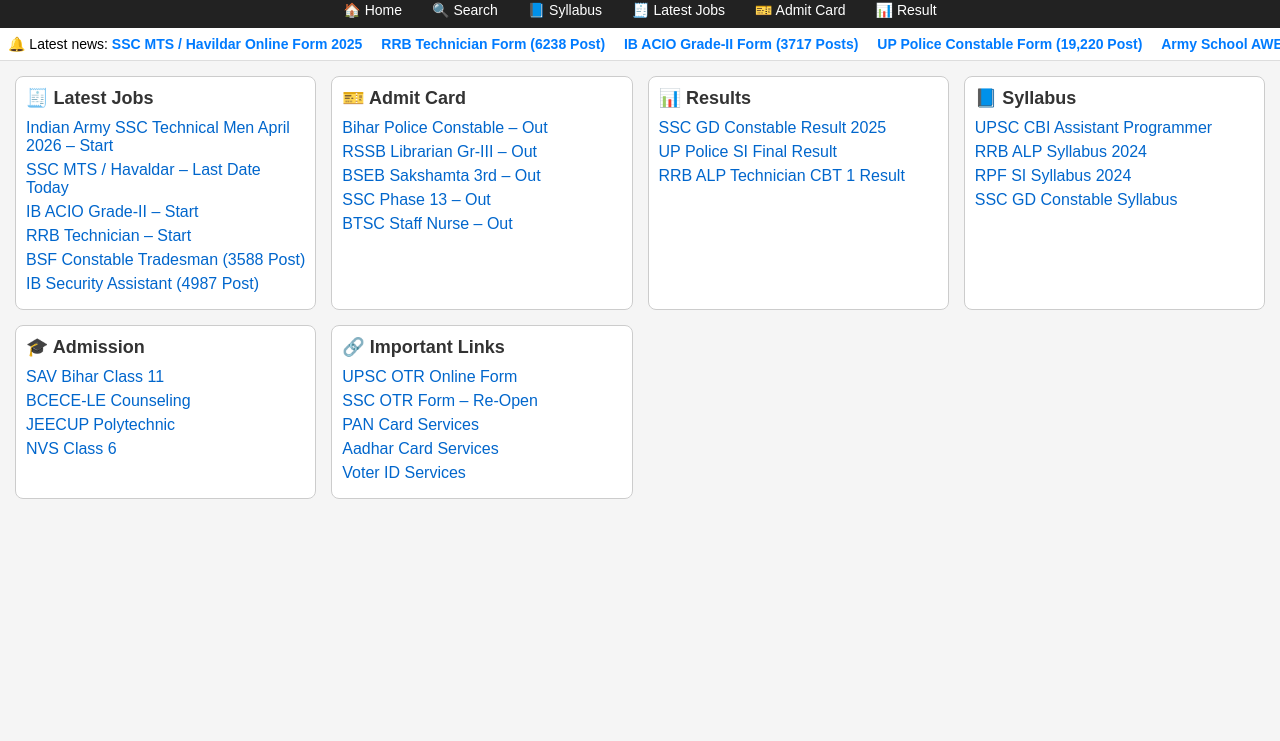
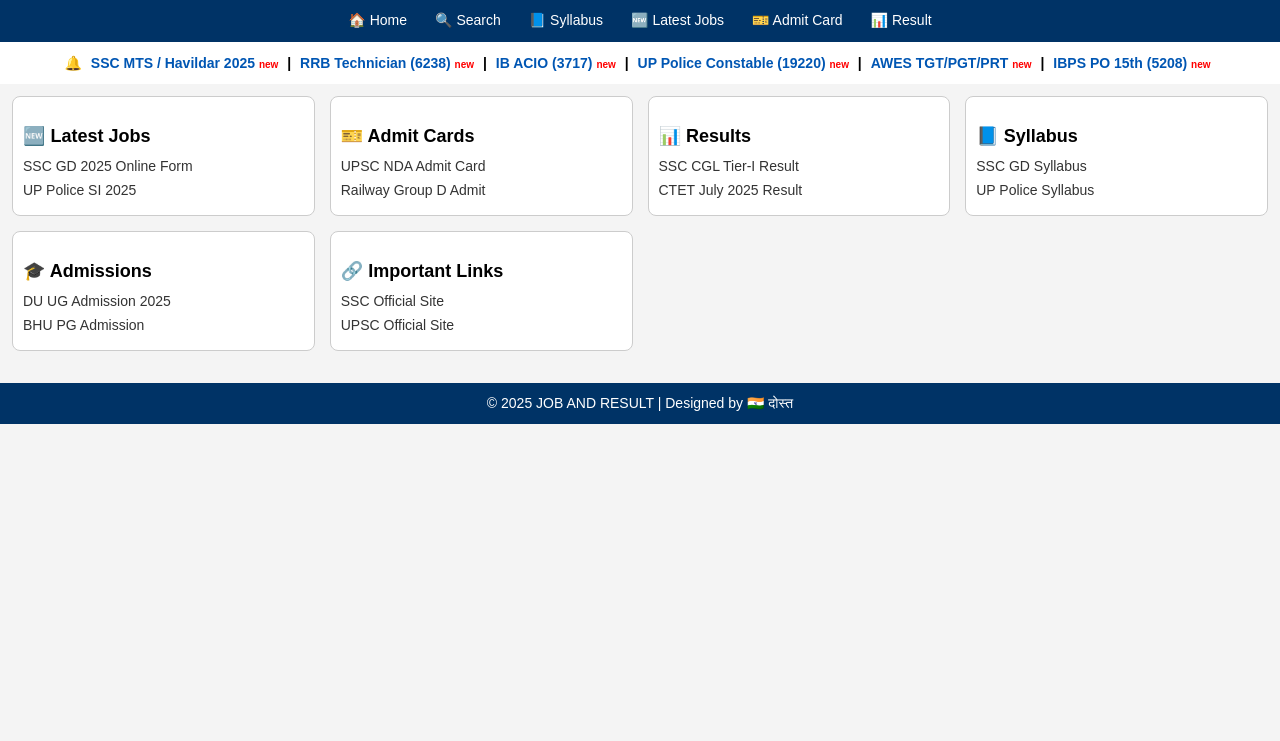
Before and after one commit to Rahul87491/JOB-AND-RESULT-, a plain HTML site: page index.html in a window 1280 px wide. Shown: the part 59-800 px from the top of the page. Drawn offline with Linux system fonts and the light colour scheme.

Commit message:
Update index.html

```diff
--- a/index.html
+++ b/index.html
@@ -1,162 +1,205 @@
-<!DOCTYPE html><html lang="hi">
+<!DOCTYPE html>
+<html lang="hi">
 <head>
   <meta charset="UTF-8">
-  <meta name="viewport" content="width=device-width, initial-scale=1.0">
+  <meta name="viewport" content="width=device-width, initial-scale=1.0, user-scalable=yes">
   <title>JOB AND RESULT 🇮🇳</title>
   <style>
     body {
+      margin: 0;
       font-family: Arial, sans-serif;
-      margin: 0;
-      background-color: #f5f5f5;
+      background-color: #f4f4f4;
     }
-    header {
-      background: linear-gradient(to right, #ff9933, white, #138808);
-      padding: 10px;
+
+    /* Header */
+    .header {
+      background: linear-gradient(to right, orange, white, green);
+      color: black;
+      padding: 12px;
       text-align: center;
-      font-size: 26px;
+      font-size: 28px;
       font-weight: bold;
     }
-    nav {
+
+    /* Navigation */
+    .nav {
+      background-color: #003366;
       display: flex;
+      flex-wrap: wrap;
       justify-content: center;
-      background-color: #222;
-      flex-wrap: wrap;
+      padding: 6px 0;
     }
-    nav a {
+
+    .nav a {
       color: white;
       text-decoration: none;
-      padding: 10px 15px;
-      display: block;
+      padding: 8px 14px;
       font-size: 14px;
     }
-    .latest-news {
-      background-color: white;
-      padding: 8px;
-      overflow-x: auto;
-      white-space: nowrap;
+
+    .nav a:hover {
+      background-color: #005599;
+      border-radius: 4px;
+    }
+
+    /* Open Latest News */
+    .latest-news-open {
+      padding: 10px;
       font-size: 14px;
-      border-bottom: 1px solid #ddd;
+      background-color: #ffffff;
+      color: #000;
+      text-align: center;
+      font-weight: bold;
+      line-height: 1.6;
     }
-    .latest-news a {
-      color: #007bff;
-      margin-right: 15px;
+
+    .latest-news-open a {
+      color: #0056b3;
       text-decoration: none;
-      font-weight: bold;
+      margin: 0 5px;
     }
-    .container {
+
+    .latest-news-open a:hover {
+      text-decoration: underline;
+    }
+
+    .new-tag {
+      color: red;
+      font-size: 10px;
+      animation: blink 1s infinite;
+    }
+
+    @keyframes blink {
+      50% { opacity: 0; }
+    }
+
+    /* Main Grid */
+    .main-grid {
       display: grid;
       grid-template-columns: repeat(auto-fit, minmax(300px, 1fr));
       gap: 15px;
-      padding: 15px;
+      padding: 12px;
     }
+
     .box {
-      background-color: #fff;
+      background-color: white;
       border: 1px solid #ccc;
+      border-radius: 8px;
       padding: 10px;
-      border-radius: 8px;
     }
+
     .box h3 {
-      margin-top: 0;
       font-size: 18px;
-      color: #333;
       margin-bottom: 10px;
     }
+
     .box ul {
-      list-style: none;
       padding: 0;
+      list-style-type: none;
       margin: 0;
     }
+
     .box li {
       margin-bottom: 6px;
     }
+
     .box a {
       text-decoration: none;
-      color: #0066cc;
+      color: #333;
+      font-size: 14px;
+    }
+
+    .box a:hover {
+      color: #007bff;
+    }
+
+    /* Footer */
+    .footer {
+      background-color: #003366;
+      color: white;
+      text-align: center;
+      padding: 12px;
+      font-size: 14px;
+      margin-top: 20px;
     }
   </style>
 </head>
 <body>
-  <header>
-    JOB AND RESULT 🇮🇳
-  </header>  <nav>
+
+  <!-- Header -->
+  <div class="header">🇮🇳 JOB AND RESULT</div>
+
+  <!-- Navigation -->
+  <div class="nav">
     <a href="#">🏠 Home</a>
     <a href="#">🔍 Search</a>
     <a href="#">📘 Syllabus</a>
-    <a href="#">🧾 Latest Jobs</a>
+    <a href="#">🆕 Latest Jobs</a>
     <a href="#">🎫 Admit Card</a>
     <a href="#">📊 Result</a>
-  </nav>  <div class="latest-news">
-    🔔 Latest news:
-    <a href="https://sarkariresult.com.cm/ssc-multi-tasking-staff-mts-recruitment-2025/">SSC MTS / Havildar Online Form 2025</a>
-    <a href="https://sarkariresult.com.cm/railway-rrb-technician-cen-no-02-2025-recruitment-2025/">RRB Technician Form (6238 Post)</a>
-    <a href="https://sarkariresult.com.cm/ib-acio-grade-ii-executive-recruitment-2025/">IB ACIO Grade-II Form (3717 Posts)</a>
-    <a href="http://sarkariresult.com.cm/up-police-constable-recruitment-2025/">UP Police Constable Form (19,220 Post)</a>
-    <a href="https://sarkariresult.com.cm/army-school-awes-tgt-pgt-prt-recruitment-2025/">Army School AWES Form</a>
-    <a href="https://sarkariresult.com.cm/ibps-probationary-officer-po-15th-online-form-2025/">IBPS PO 15th Form (5208 Posts)</a>
-  </div>  <div class="container">
+  </div>
+
+  <!-- 🔔 Open Latest News Bar -->
+  <div class="latest-news-open">
+    🔔
+    <a href="https://sarkariresult.com.cm/ssc-multi-tasking-staff-mts-recruitment-2025/">SSC MTS / Havildar 2025 <span class="new-tag">new</span></a> |
+    <a href="https://sarkariresult.com.cm/railway-rrb-technician-cen-no-02-2025-recruitment-2025/">RRB Technician (6238) <span class="new-tag">new</span></a> |
+    <a href="https://sarkariresult.com.cm/ib-acio-grade-ii-executive-recruitment-2025/">IB ACIO (3717) <span class="new-tag">new</span></a> |
+    <a href="http://sarkariresult.com.cm/up-police-constable-recruitment-2025/">UP Police Constable (19220) <span class="new-tag">new</span></a> |
+    <a href="https://sarkariresult.com.cm/army-school-awes-tgt-pgt-prt-recruitment-2025/">AWES TGT/PGT/PRT <span class="new-tag">new</span></a> |
+    <a href="https://sarkariresult.com.cm/ibps-probationary-officer-po-15th-online-form-2025/">IBPS PO 15th (5208) <span class="new-tag">new</span></a>
+  </div>
+
+  <!-- Main Content -->
+  <div class="main-grid">
     <div class="box">
-      <h3>🧾 Latest Jobs</h3>
+      <h3>🆕 Latest Jobs</h3>
       <ul>
-        <li><a href="https://sarkariresult.com.cm/indian-army-ssc-technical-april-men-recruitment-2025-26/">Indian Army SSC Technical Men April 2026 – Start</a></li>
-        <li><a href="https://sarkariresult.com.cm/ssc-multi-tasking-staff-mts-recruitment-2025-chk/">SSC MTS / Havaldar – Last Date Today</a></li>
-        <li><a href="https://sarkariresult.com.cm/ib-acio-grade-ii-executive-recruitment-2025-start-chk/">IB ACIO Grade-II – Start</a></li>
-        <li><a href="https://sarkariresult.com.cm/railway-rrb-technician-cen-no-02-2025-recruitment-2025/">RRB Technician – Start</a></li>
-        <li><a href="https://sarkariresult.com.cm/bsf-constable-tradesman-recruitment-2025/">BSF Constable Tradesman (3588 Post)</a></li>
-        <li><a href="https://sarkariresult.com.cm/ib-security-assistant-recruitment-2025/">IB Security Assistant (4987 Post)</a></li>
-        <!-- More can be added -->
-      </ul>
-    </div><div class="box">
-  <h3>🎫 Admit Card</h3>
-  <ul>
-    <li><a href="https://sarkariresult.com.cm/bihar-police-csbc-constable-admit-card-2025/">Bihar Police Constable – Out</a></li>
-    <li><a href="https://sarkariresult.com.cm/rssb-librarian-gr-iii-admit-card-2025/">RSSB Librarian Gr-III – Out</a></li>
-    <li><a href="https://sarkariresult.com.cm/bseb-sakshamta-pariksha-3rd-admit-card-2025/">BSEB Sakshamta 3rd – Out</a></li>
-    <li><a href="https://sarkariresult.com.cm/ssc-phase-13-admit-card-2025/">SSC Phase 13 – Out</a></li>
-    <li><a href="https://sarkariresult.com.cm/bihar-btsc-staff-nurse-admit-card-2025/">BTSC Staff Nurse – Out</a></li>
+        <li><a href="#">SSC GD 2025 Online Form</a></li>
+        <li><a href="#">UP Police SI 2025</a></li>
       </ul>
     </div>
-
+    <div class="box">
+      <h3>🎫 Admit Cards</h3>
+      <ul>
+        <li><a href="#">UPSC NDA Admit Card</a></li>
+        <li><a href="#">Railway Group D Admit</a></li>
+      </ul>
+    </div>
     <div class="box">
       <h3>📊 Results</h3>
       <ul>
-    <li><a href="#">SSC GD Constable Result 2025</a></li>
-    <li><a href="#">UP Police SI Final Result</a></li>
-    <li><a href="#">RRB ALP Technician CBT 1 Result</a></li>
-    <!-- Add real result links here -->
+        <li><a href="#">SSC CGL Tier-I Result</a></li>
+        <li><a href="#">CTET July 2025 Result</a></li>
       </ul>
     </div>
-
     <div class="box">
       <h3>📘 Syllabus</h3>
       <ul>
-    <li><a href="https://sarkariresult.com.cm/upsc-cbi-assistant-programmer-online-form-2024/">UPSC CBI Assistant Programmer</a></li>
-    <li><a href="https://sarkariresult.com.cm/railway-rrb-alp-exam-syllabus-2024/">RRB ALP Syllabus 2024</a></li>
-    <li><a href="https://sarkariresult.com.cm/railway-rpf-si-exam-syllabus-2024/">RPF SI Syllabus 2024</a></li>
-    <li><a href="https://sarkariresult.com.cm/ssc-gd-constable-exam-syllabus-2024/">SSC GD Constable Syllabus</a></li>
+        <li><a href="#">SSC GD Syllabus</a></li>
+        <li><a href="#">UP Police Syllabus</a></li>
       </ul>
     </div>
-
     <div class="box">
-  <h3>🎓 Admission</h3>
+      <h3>🎓 Admissions</h3>
       <ul>
-    <li><a href="https://sarkariresult.com.cm/sav-bihar-class-11-admission-online-form-2025/">SAV Bihar Class 11</a></li>
-    <li><a href="https://sarkariresult.com.cm/bcece-le-online-counselling-choice-filling-2025/">BCECE-LE Counseling</a></li>
-    <li><a href="https://sarkariresult.com.cm/up-polytechnic-jeecup-online-counseling-2025/">JEECUP Polytechnic</a></li>
-    <li><a href="https://sarkariresult.com.cm/nvs-class-6-admission-online-form-2026/">NVS Class 6</a></li>
+        <li><a href="#">DU UG Admission 2025</a></li>
+        <li><a href="#">BHU PG Admission</a></li>
       </ul>
     </div>
-
     <div class="box">
       <h3>🔗 Important Links</h3>
       <ul>
-    <li><a href="https://sarkariresult.com.cm/upsc-otr-online-form-2025/">UPSC OTR Online Form</a></li>
-    <li><a href="https://sarkariresult.com.cm/ssc-otr-online-form-2025-re-open/">SSC OTR Form – Re-Open</a></li>
-    <li><a href="https://sarkariresult.com.cm/pan-card-registration-correction-other-service-2025/">PAN Card Services</a></li>
-    <li><a href="https://sarkariresult.com.cm/aadhar-card-download-correction-status-2025/">Aadhar Card Services</a></li>
-    <li><a href="https://sarkariresult.com.cm/voter-id-registration-other-voter-service-2025/">Voter ID Services</a></li>
+        <li><a href="https://ssc.nic.in">SSC Official Site</a></li>
+        <li><a href="https://upsc.gov.in">UPSC Official Site</a></li>
       </ul>
     </div>
+  </div>
 
+  <!-- Footer -->
+  <div class="footer">
+    © 2025 JOB AND RESULT | Designed by 🇮🇳 दोस्त
   </div>
+
 </body>
 </html>
```
Lines whose indentation alone changed are shown as unchanged.
